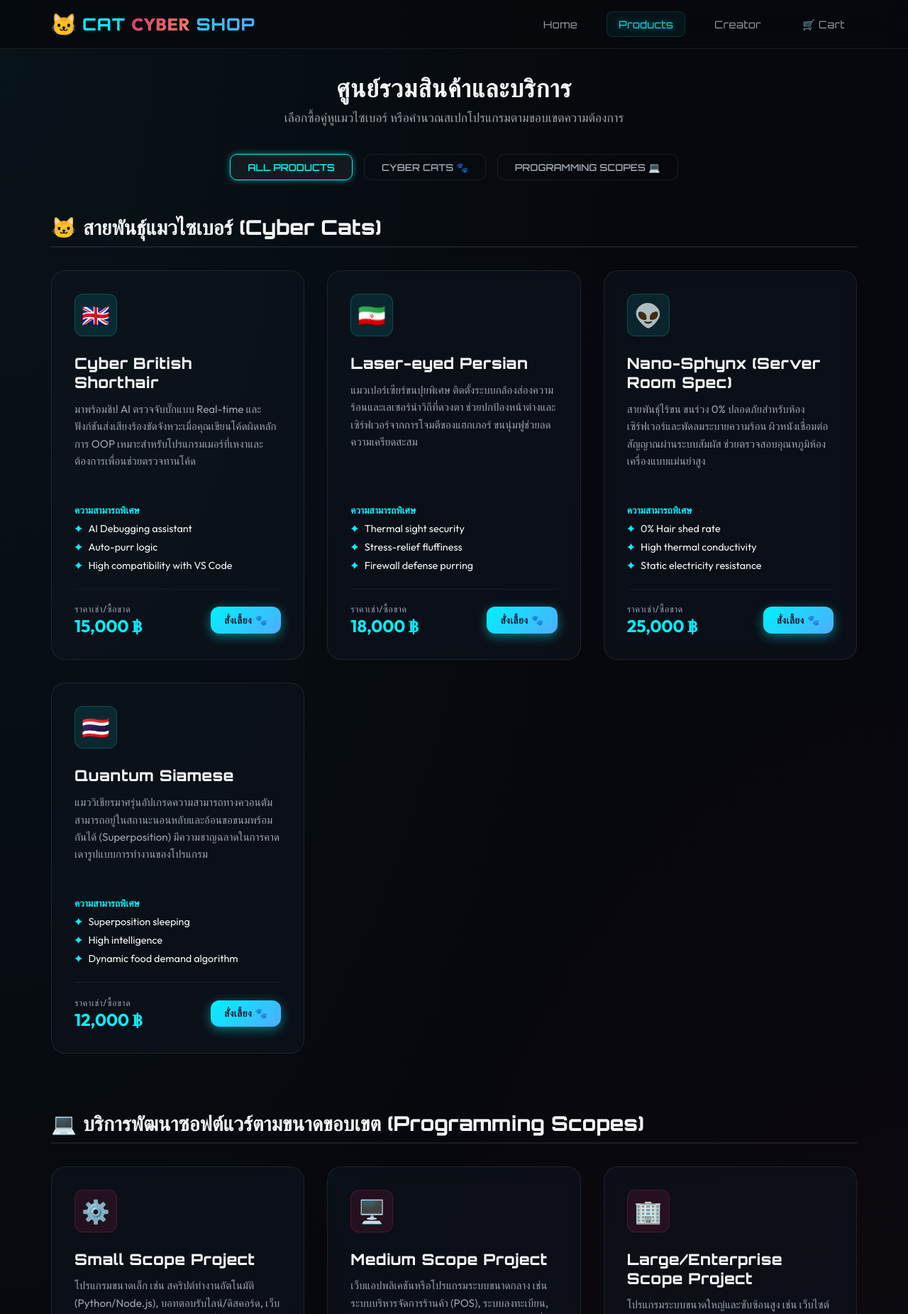
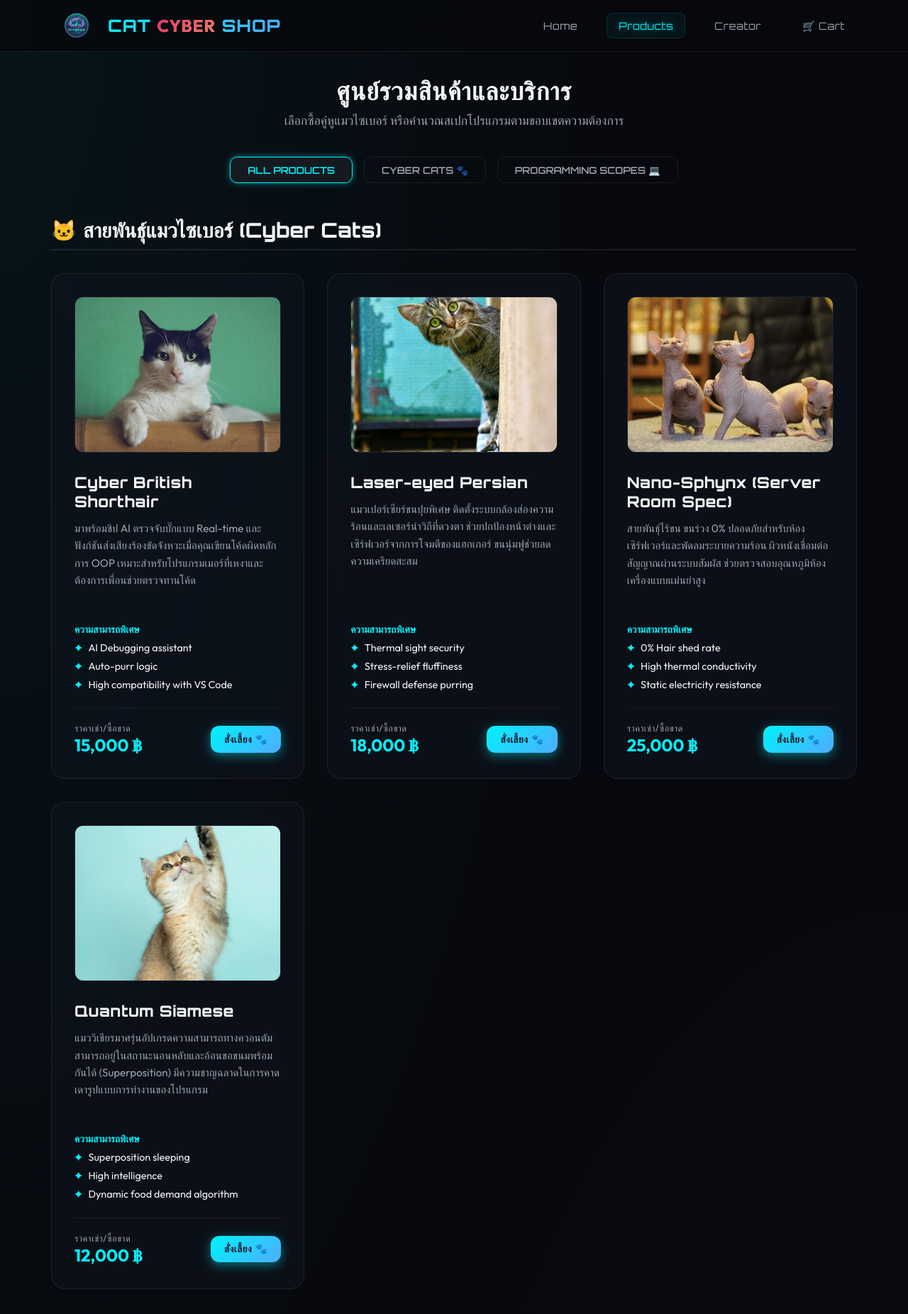
Before and after one commit to Patches660/Purrfect-Shop, a PHP site: page /products.php in a window 1280 px wide. Shown: the top 1852 px of the page at 71% size. Run offline with PHP 8.4, Linux system fonts and the light colour scheme.

Commit message:
feat: add brand logo and high-quality real cat breed photos

```diff
--- a/assets/css/style.css
+++ b/assets/css/style.css
@@ -83,6 +83,13 @@ header {
 
 .logo-icon {
     font-size: 1.8rem;
+    animation: purr-pulse 3s infinite alternate;
+}
+
+.logo-img {
+    height: 40px;
+    width: auto;
+    object-fit: contain;
     animation: purr-pulse 3s infinite alternate;
 }
 
@@ -985,3 +992,28 @@ footer p {
         font-size: 1.1rem;
     }
 }
+
+/* Custom Added brand image styles */
+.hero-logo-img {
+    width: 150px;
+    height: 150px;
+    object-fit: contain;
+    margin-bottom: 1.5rem;
+    filter: drop-shadow(0 0 15px var(--primary-glow));
+    animation: purr-pulse 4s infinite alternate;
+}
+
+.product-cat-img {
+    width: 100%;
+    height: 220px;
+    object-fit: cover;
+    border-radius: 12px;
+    margin-bottom: 1.5rem;
+    border: 1px solid var(--border-glass);
+    transition: var(--transition);
+}
+
+.glass-card:hover .product-cat-img {
+    border-color: var(--primary-cyan);
+    transform: scale(1.02);
+}
--- a/header.php
+++ b/header.php
@@ -19,7 +19,7 @@ $current_page = basename($_SERVER['PHP_SELF']);
     <header>
         <div class="nav-container">
             <a href="index.php" class="logo">
-                <span class="logo-icon">🐱</span>
+                <img src="assets/images/logo.png" alt="Cat Cyber Shop Logo" class="logo-img">
                 <span class="logo-text">CAT <span>CYBER</span> SHOP</span>
             </a>
             <nav>
--- a/index.php
+++ b/index.php
@@ -5,6 +5,7 @@ require_once __DIR__ . '/header.php';
 <!-- Hero Banner Area -->
 <section class="hero">
     <div class="hero-glow"></div>
+    <img src="assets/images/logo.png" alt="Cat Cyber Shop Logo" class="hero-logo-img">
     <h1 class="hero-title">
         <span class="gradient-text-1">CAT</span>
         <span class="gradient-text-2">CYBER</span> SHOP
--- a/products.php
+++ b/products.php
@@ -57,15 +57,8 @@ require_once __DIR__ . '/header.php';
         <?php foreach ($cats as $key => $cat): ?>
             <div class="glass-card">
                 <div class="card-top">
-                    <!-- Icon representation or design instead of broken image links -->
-                    <div class="card-icon-wrapper">
-                        <?php
-                        if ($key == 'cat_british') echo '🇬🇧';
-                        elseif ($key == 'cat_persian') echo '🇮🇷';
-                        elseif ($key == 'cat_sphynx') echo '👽';
-                        else echo '🇹🇭';
-                        ?>
-                    </div>
+                    <!-- Real Cat Image -->
+                    <img src="assets/images/<?php echo $cat['image']; ?>" alt="<?php echo $cat['name']; ?>" class="product-cat-img">
                     <h3 class="card-title"><?php echo $cat['name']; ?></h3>
                     <p class="card-desc"><?php echo $cat['description']; ?></p>
                 </div>
```
Also changed, not shown: assets/images/cat_british.jpg (added), assets/images/cat_persian.jpg (added), assets/images/cat_siamese.jpg (added), assets/images/cat_sphynx.jpg (added), assets/images/logo.png (added).
